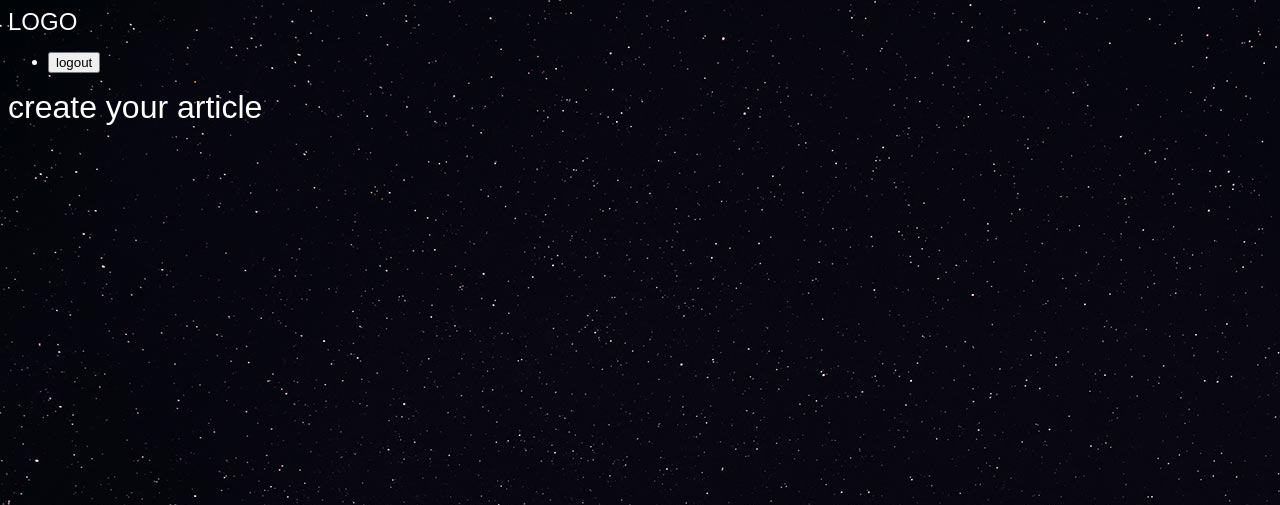
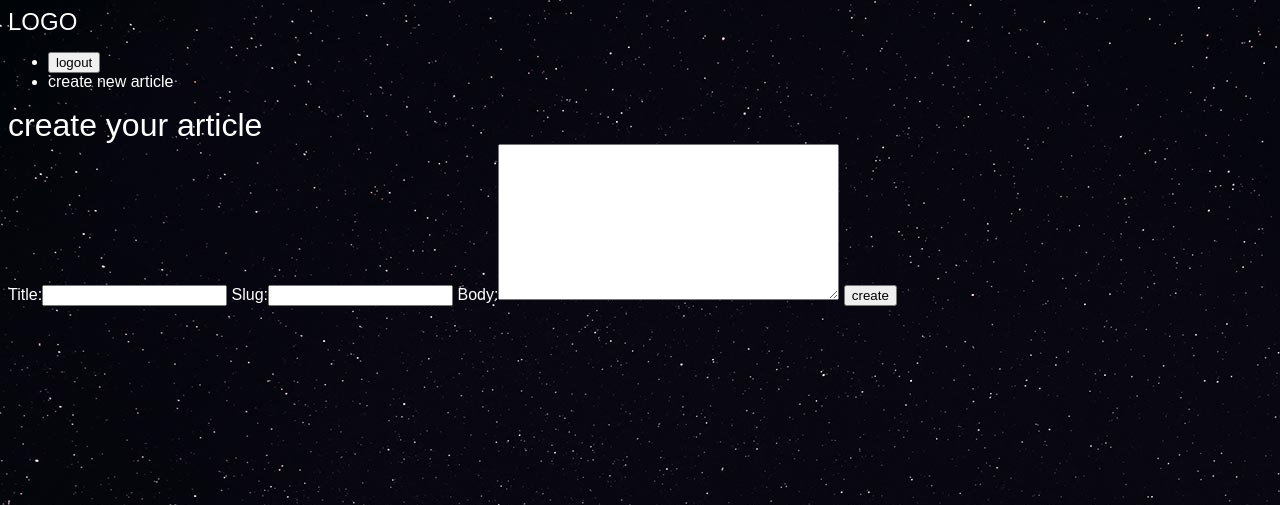
Before and after one commit to ASnarges/djangoBlog, a Django app: page /Login/create in a window 1280 px wide. Shown: the top 505 px of the page. Run offline with Django 3.2, Linux system fonts and the light colour scheme; a user stored in the database is signed in.

Commit message:
login and save in DB

```diff
--- /dev/null
+++ b/Login/forms.py
@@ -0,0 +1,8 @@
+from django import forms
+from . import models
+
+
+class CreateArticle (forms.ModelForm):
+    class Meta:
+        model = models.Article
+        fields = ['title', 'slug', 'body']
--- a/Login/models.py
+++ b/Login/models.py
@@ -1,5 +1,5 @@
 from django.db import models
-
+from django.contrib.auth.models import User
 
 # Create your models here.
 class Article(models.Model):
@@ -8,6 +8,7 @@ class Article(models.Model):
     body = models.TextField()
     date = models.DateTimeField(auto_now_add=True)
     #image= models.ImageField(default='default.jpg', blank=True)
+    author = models.ForeignKey(User, default=None, on_delete=models.CASCADE)
 
 
     def __str__(self):
--- a/Login/templates/Login/Loginlist.html
+++ b/Login/templates/Login/Loginlist.html
@@ -3,12 +3,14 @@
     Login
 {% endblock %}
 {% block content %}
-    <div class="container">
         <h1>Loginlist</h1>
         {% for article in articles %}
+            <div class="article">
             <h2><a href="{% url 'Login:detail' slug=article.slug %}">{{ article.title }}</a></h2>
             <p>{{ article.snippet }}</p>
             <p>{{ article.date }}</p>
+            <p class="author">added by {{ article.author.username }}</p>
+            </div>
         {% endfor %}
-    </div>
+
 {%endblock%}
--- a/Login/templates/Login/create_article.html
+++ b/Login/templates/Login/create_article.html
@@ -4,5 +4,10 @@
     <h1>
         create your article
     </h1>
+        <form class="site-form" action="/Login/create" method="POST">
+            {{ form }}
+            {% csrf_token %}
+            <input type="submit" name="" value="create">
+        </form>
     </div>
 {% endblock %}
--- a/Login/views.py
+++ b/Login/views.py
@@ -1,7 +1,7 @@
-from django.shortcuts import render, HttpResponse
+from django.shortcuts import render, HttpResponse, redirect
 from . import models
 from django.contrib.auth.decorators import login_required
-
+from . import forms
 
 # Create your views here.
 def Login_list(request):
@@ -14,8 +14,18 @@ def Login_list(request):
 def Login_detail(request, slug):
     # return HttpResponse(slug)
     login= models.Article.objects.get(slug=slug)
-    return render(request, 'Login/Login_detail.html',{'Login':login})
+    return render(request, 'Login/Login_detail.html', {'Login':login})
 
 @login_required(login_url="/accounts/login2")
 def create_article(request):
-    return render(request, 'Login/create_article.html')
+    if request.method == 'POST':
+        form = forms.CreateArticle(request.POST)
+        if form.is_valid():
+            instance = form.save(commit=False)
+            instance.author = request.user
+            instance.save()
+            return redirect('Login:list')
+    else:
+        form = forms.CreateArticle()
+
+    return render(request, 'Login/create_article.html', {'form': form})
--- a/accounts/templates/accounts/login2.html
+++ b/accounts/templates/accounts/login2.html
@@ -4,6 +4,10 @@
     <form class="site_login" action="/accounts/login2" method="post">
     {{ form }}
         {% csrf_token %}
+        {% if request.GET.next %}
+            <input type="hidden" name="next" value="{{ request.GET.next }}">
+
+        {% endif %}
         <input type="submit" value="Login">
     </form>
 {% endblock %}
--- a/accounts/views.py
+++ b/accounts/views.py
@@ -22,7 +22,10 @@ def login2_view(request):
         if form.is_valid():
             user = form.get_user()
             login(request, user)
-            return redirect('Login:list')
+            if 'next' in request.POST:
+                return redirect(request.POST.get('next'))
+            else:
+                return redirect('Login:list')
 
     else:
         form = AuthenticationForm()
--- a/templates/base.html
+++ b/templates/base.html
@@ -11,17 +11,34 @@
         <link rel="stylesheet" href="{% static 'styles.css' %}">
     </head>
     <body>
-    <h2><a href="{% url 'Login:list' %}">LOGO</a></h2>
+    <header>
+            <h2><a href="{% url 'Login:list' %}">LOGO</a></h2>
     <nav>
         <ul>
+            {% if user.is_authenticated %}
             <li>
                 <form class="logout-link" action="/accounts/logout" method="post">
                     {% csrf_token %}
                     <button type="submit">logout</button>
                 </form>
             </li>
+            <li>
+                <a href="{% url 'Login:create' %}">create new article</a>
+            </li>
+            {% else %}
+                <li>
+                    <a href="{% url 'accounts:login2' %}">login</a>
+                </li>
+                <li>
+                    <a href="{% url 'accounts:signup' %}">signup</a>
+                </li>
+
+            {% endif %}
         </ul>
     </nav>
+
+    </header>
+
     <div class="wrapper">
          {%  block content %}
         {% endblock %}
```
Also changed, not shown: assets/styles.css (+15 -0 lines), db.sqlite3.
